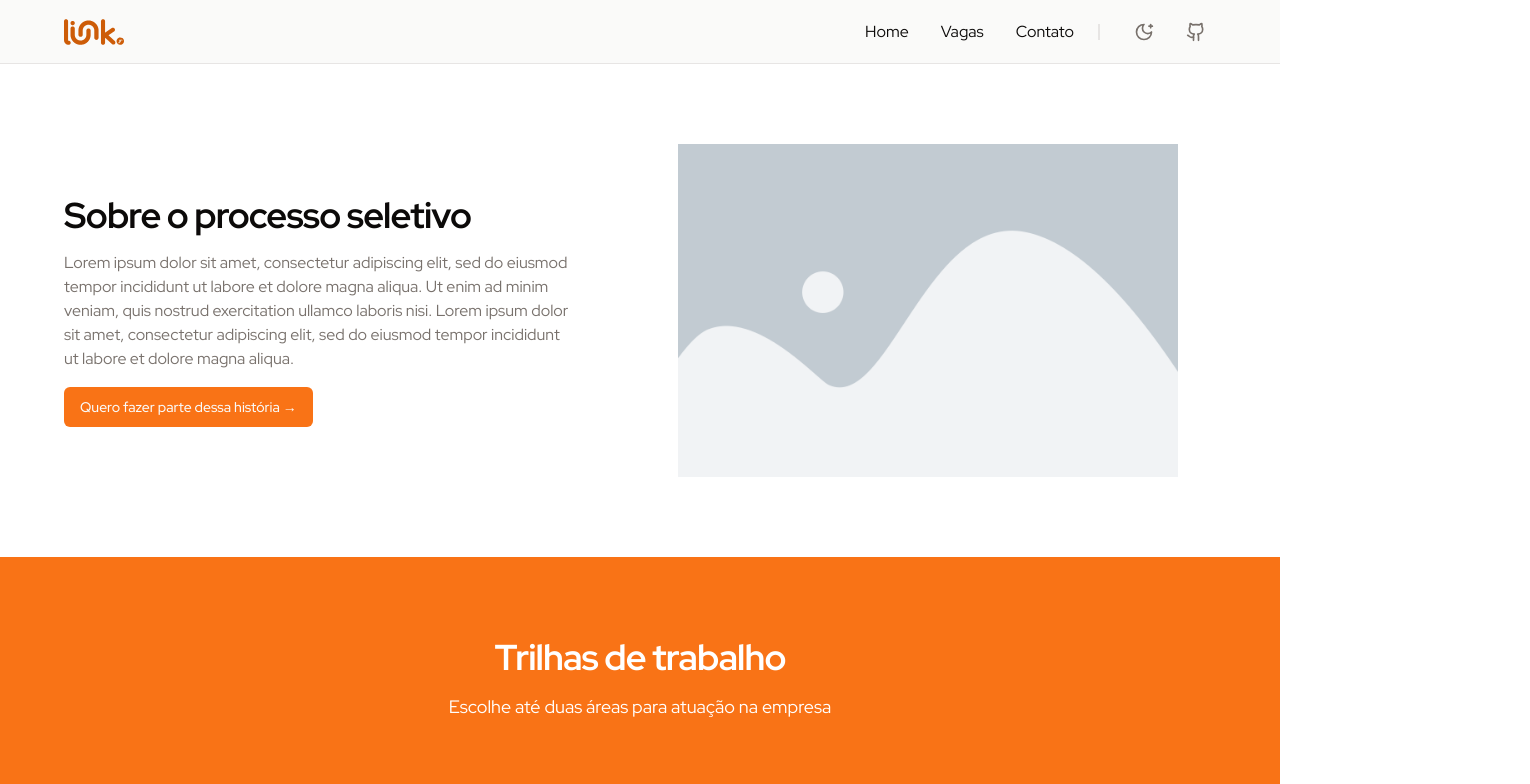
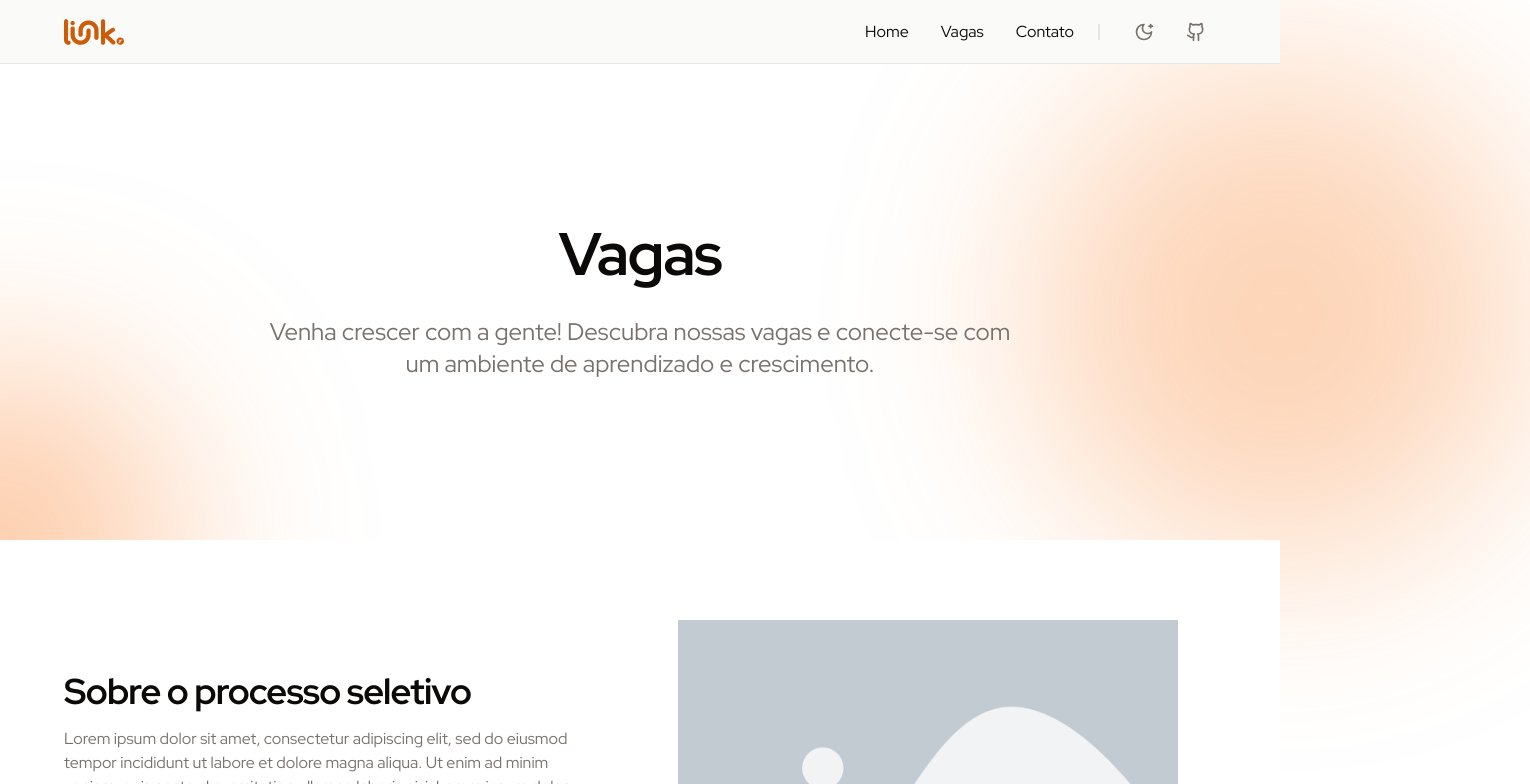
Before and after one commit to linkjrcastanhal/linkjr, a Next.js app: page /vagas in a window 1280 px wide. Shown: the top 784 px of the page, 1530 px wide, since content can reach past the window. Built offline with nearby package versions, Linux system fonts and the light colour scheme.

Commit message:
feat: add spots and first section in vagas

```diff
--- a/src/app/globals.css
+++ b/src/app/globals.css
@@ -87,7 +87,7 @@
     @apply bg-background text-foreground;
   }
   h1 {
-    @apply text-4xl md:text-6xl tracking-tight font-bold
+    @apply text-5xl md:text-6xl tracking-tight font-bold
   }
   h2 {
     @apply text-3xl md:text-4xl tracking-tight font-bold
@@ -98,4 +98,10 @@
   .width-wrapper {
     @apply max-w-8xl px-4 md:px-16 w-full mx-auto;
   }
+  .blur-spot-sm {
+    @apply absolute -z-20 h-[340px] w-[340px] blur-[100px] rounded-full bg-primary/20 xl:bg-primary/40
+  }
+  .blur-spot-lg {
+    @apply absolute -z-20 h-[500px] w-[500px] blur-[100px] rounded-full bg-primary/10 lg:bg-primary/30
+  }
 }
--- a/src/app/vagas/page.tsx
+++ b/src/app/vagas/page.tsx
@@ -1,9 +1,26 @@
+import { Section } from '@/components/section'
 import { AboutSection } from '@/components/vagas/about-section'
 import { Trails } from '@/components/vagas/trails'
+import { Metadata } from 'next'
+
+export const metadata: Metadata = {
+  title: 'Vagas',
+  description:
+    'Venha crescer com a gente! Descubra nossas vagas e conecte-se com um ambiente de aprendizado e crescimento.',
+}
 
 export default function Vagas() {
   return (
     <>
+      <Section padding="lg" spots>
+        <div className="max-w-3xl space-y-6 md:space-y-8">
+          <h1>Vagas</h1>
+          <p className="text-lg text-muted-foreground md:text-2xl">
+            Venha crescer com a gente! Descubra nossas vagas e conecte-se com um
+            ambiente de aprendizado e crescimento.
+          </p>
+        </div>
+      </Section>
       <AboutSection />
       <Trails />
     </>
--- a/src/components/home/hero-section/index.tsx
+++ b/src/components/home/hero-section/index.tsx
@@ -4,7 +4,7 @@ import { buttonVariants } from '../../shadcn-ui/button'
 
 export function HeroSection() {
   return (
-    <Section padding="lg">
+    <Section padding="lg" spots>
       <div className="max-w-3xl space-y-6 md:space-y-8">
         <h1 className="text-center">
           Conectando ideias,
--- a/src/components/home/team/index.tsx
+++ b/src/components/home/team/index.tsx
@@ -18,7 +18,7 @@ export function Team() {
   const plugin = useRef(Autoplay({ delay: 2000 }))
 
   return (
-    <Section>
+    <Section spots>
       <div className="max-w-3xl space-y-4">
         <h2>Nosso time</h2>
         <p className="text-lg text-muted-foreground">
--- a/src/components/section/index.tsx
+++ b/src/components/section/index.tsx
@@ -6,6 +6,7 @@ const SectionVariants = cva('relative', {
   variants: {
     background: {
       default: '',
+      background: 'bg-background',
       primary: 'bg-primary text-background',
     },
     padding: {
@@ -21,13 +22,16 @@ const SectionVariants = cva('relative', {
 
 interface SectionProps
   extends HTMLAttributes<HTMLDivElement>,
-    VariantProps<typeof SectionVariants> {}
+    VariantProps<typeof SectionVariants> {
+  spots?: boolean
+}
 
 export function Section({
   children,
   className,
   background,
   padding,
+  spots = false,
 }: SectionProps) {
   return (
     <section className={SectionVariants({ background, padding })}>
@@ -39,6 +43,12 @@ export function Section({
       >
         {children}
       </div>
+      {spots && (
+        <>
+          <div className="blur-spot-sm bottom-0 left-0 -translate-x-1/2 translate-y-1/2"></div>
+          <div className="blur-spot-lg right-0 top-0 translate-x-1/2"></div>
+        </>
+      )}
     </section>
   )
 }
--- a/src/components/vagas/about-section/index.tsx
+++ b/src/components/vagas/about-section/index.tsx
@@ -5,7 +5,10 @@ import Link from 'next/link'
 
 export function AboutSection() {
   return (
-    <Section className="flex-col-reverse gap-8 lg:flex-row lg:gap-16">
+    <Section
+      className="flex-col-reverse gap-8 lg:flex-row lg:gap-16"
+      background="background"
+    >
       <div className="space-y-4 text-center lg:text-start">
         <h2>Sobre o processo seletivo</h2>
         <p className="text-base text-muted-foreground">
```
